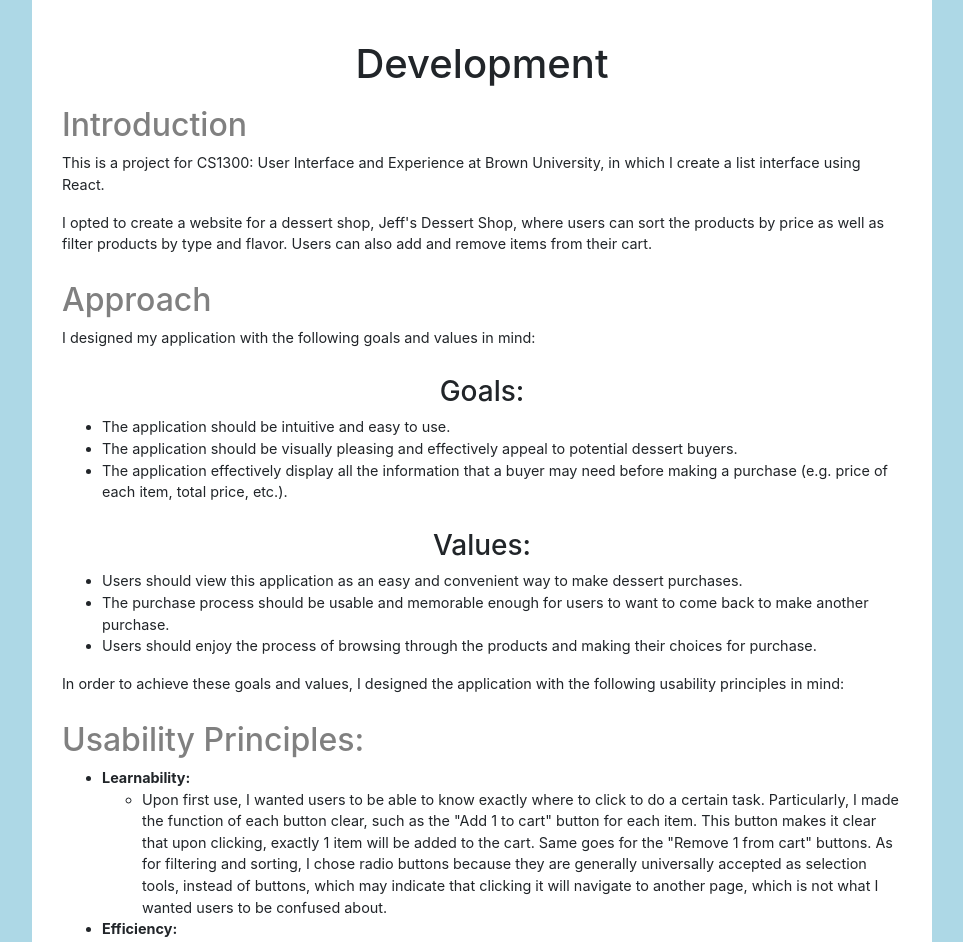
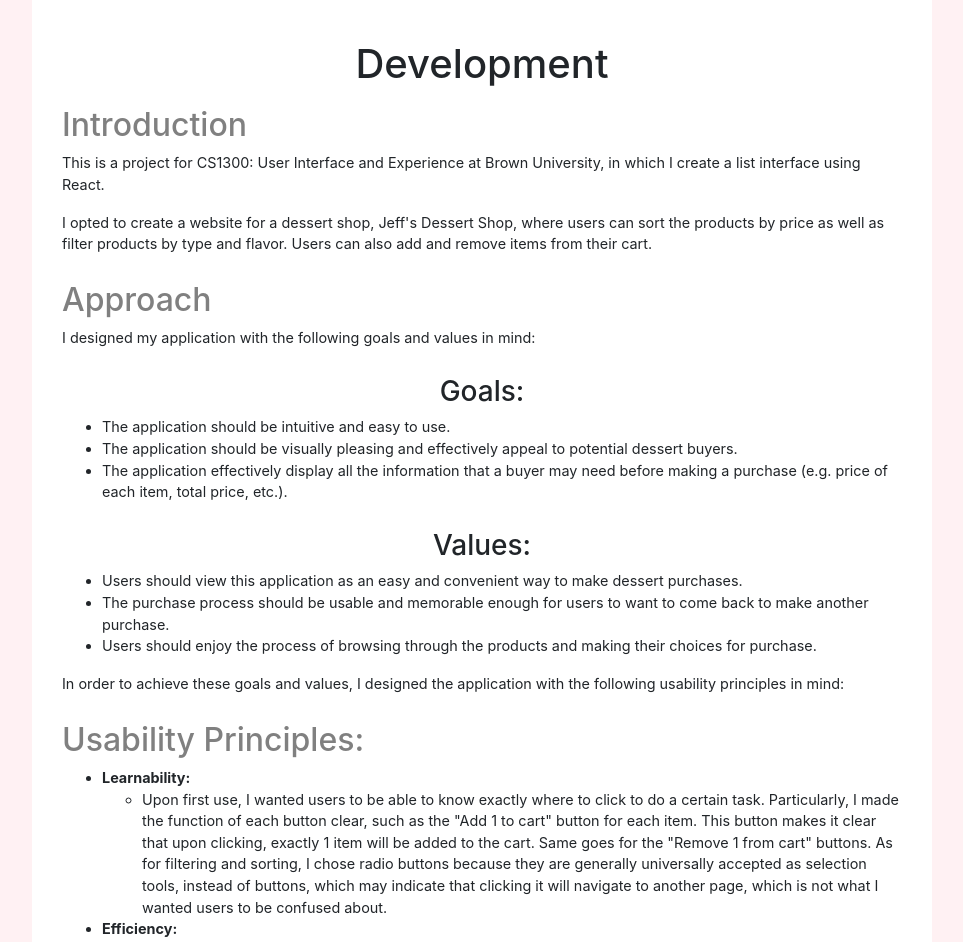
Before and after one commit to tnguye72/development-handin, a PHP site: page / in a window 1280 px wide. Shown: the top 942 px of the page, without its empty margins (158-1121 px from the left). Run offline with PHP 8.4, Linux system fonts and the light colour scheme.

Commit message:
update color

```diff
--- a/index.css
+++ b/index.css
@@ -9,7 +9,7 @@
 }
 
 #body {
-    background-color: lightblue;
+    background-color: #fff1f3;
     font-size: 0.9em;
 
 }
```
